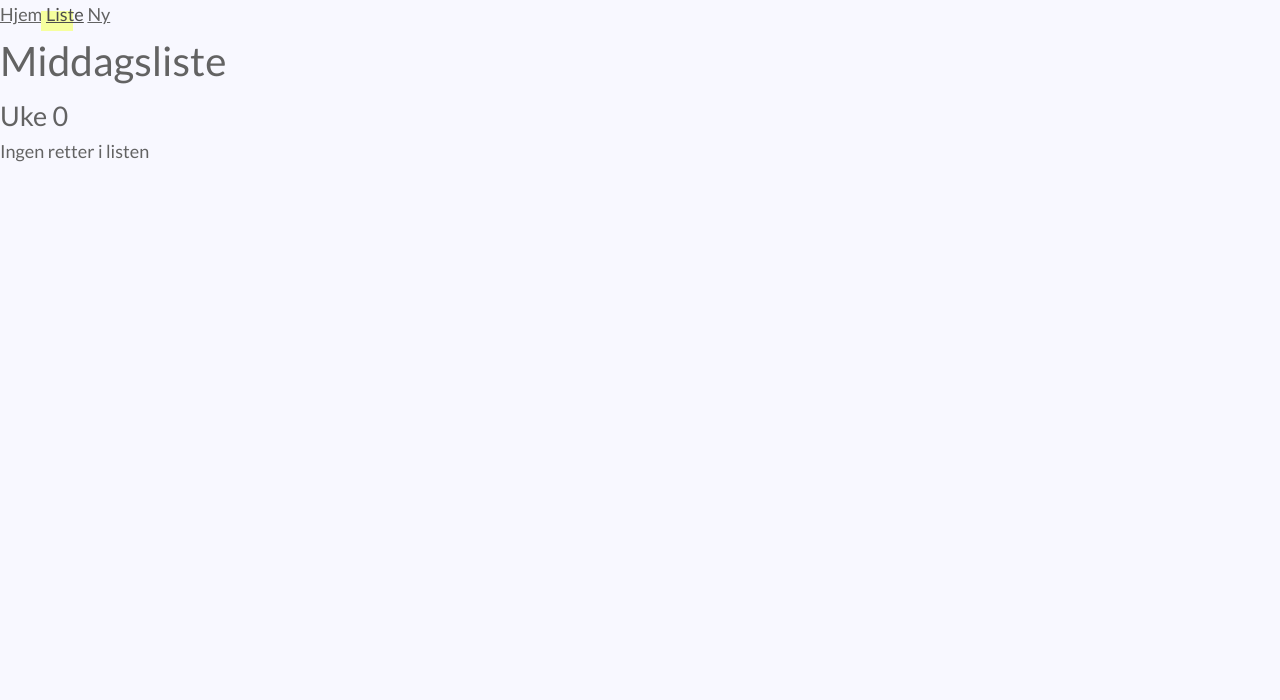
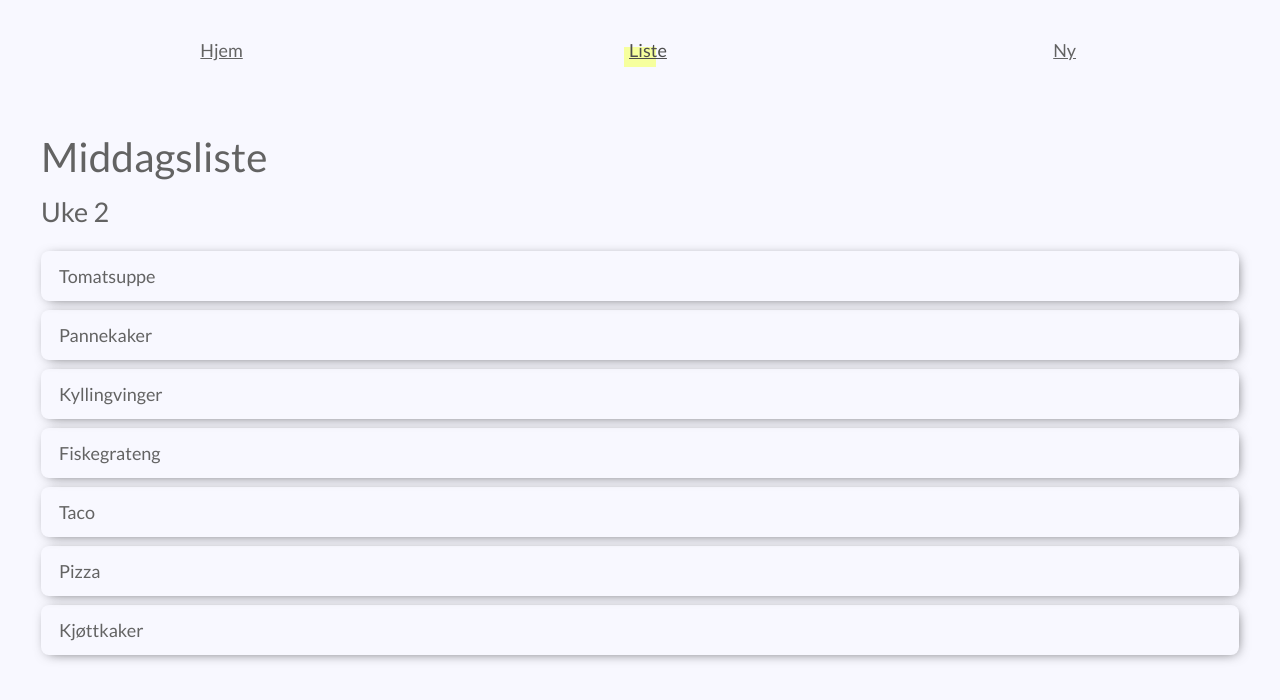
Before and after one commit to michaelsimsoe/vanilla-dinnerlist, a website built with Vite: page index.html in a window 1280 px wide. Both pictures are taken after a click on the link "Liste". Built offline with nearby package versions, Linux system fonts and the light colour scheme.

Commit message:
add styling to list items

```diff
--- a/css/main.css
+++ b/css/main.css
@@ -186,15 +186,33 @@ h4 {
 }
 
 /*------------------------------------*\
+  #COMMON
+\*------------------------------------*/
+.dinner-list {
+  display: flex;
+  flex-direction: column;
+  height: calc(90vh - 4em);
+  width: 95%;
+  margin: 2em auto;
+}
+
+.dinner-list__header {
+  margin: 0.5em;
+}
+
+/*------------------------------------*\
   #HEADER
 \*------------------------------------*/
 .header {
+  height: 10vh;
+  padding: 2em 0.5em;
 }
 
 .header > nav > ul {
   display: flex;
   flex-direction: row;
   list-style: none;
+  justify-content: space-around;
 }
 
 .header > nav > ul > li {
@@ -251,3 +269,23 @@ h4 {
 .set-week-btn {
   height: 40px;
 }
+
+/*------------------------------------*\
+  #VIEW LIST
+\*------------------------------------*/
+
+.dish-list {
+}
+
+.dish-list__item {
+  height: 50px;
+  display: flex;
+  align-items: center;
+  margin: 0.5em;
+  padding: 1em;
+  border-radius: 8px;
+  box-shadow: 2px 2px 13px -5px rgba(0, 0, 0, 0.75);
+}
+
+
+}
--- a/js/createComponent.js
+++ b/js/createComponent.js
@@ -41,7 +41,6 @@ function setWeek(event) {
   if (event.target && event.target.id == 'set-week-btn') {
     const weekInput = document.getElementById('week-input');
 
-    console.log(weekInput.value);
     DINNERS_LIST.week = weekInput.value;
     console.log(DINNERS_LIST);
     // weekInput.value = '';
--- a/js/index.js
+++ b/js/index.js
@@ -25,7 +25,6 @@ const onNavigate = (pathname, element) => {
 
 function setActiveLink(element) {
   //TODO: call from another place in order to use on direct navigation
-  console.log(element);
   const activeLink = document.querySelector('.router-link-active');
   if (activeLink) {
     activeLink.classList.remove('router-link-active');
--- a/js/listComponent.js
+++ b/js/listComponent.js
@@ -1,15 +1,18 @@
-import { DINNERS_LIST } from './createComponent.js';
+// import { DINNERS_LIST } from './createComponent.js';
 
-function tag(strings, week) {
-  week = DINNERS_LIST.week;
-  console.log(week);
-  return `${strings} ${week}`;
-}
-
-function getWeek() {
-  return DINNERS_LIST.week;
-}
-
+const DINNERS_LIST = {
+  week: 2,
+  list: [
+    'Tomatsuppe',
+    'Pannekaker',
+    'Kyllingvinger',
+    'Fiskegrateng',
+    'Taco',
+    'Pizza',
+    'Kjøttkaker',
+  ],
+};
+const dinners = DINNERS_LIST;
 function templateView() {
   return `
   <div class="dinner-list">
@@ -17,19 +20,19 @@ function templateView() {
       <h2>Middagsliste</h2>
       <h3>Uke ${DINNERS_LIST.week}</h3>
     </div>
-    <ul class="dishes">
+    <ul class="dish-list">
     </ul>
   </div>
 `;
 }
 
-const dinners = DINNERS_LIST;
-
 function renderDinnerList() {
-  const dishList = document.querySelector('.dishes');
+  const dishList = document.querySelector('.dish-list');
   let allDishes;
   if (dinners.list.length > 0) {
-    allDishes = dinners.list.map((dinner) => `<li>${dinner}</li>`).join('');
+    allDishes = dinners.list
+      .map((dinner) => `<li class="dish-list__item">${dinner}</li>`)
+      .join('');
   } else {
     allDishes = 'Ingen retter i listen';
   }
```
